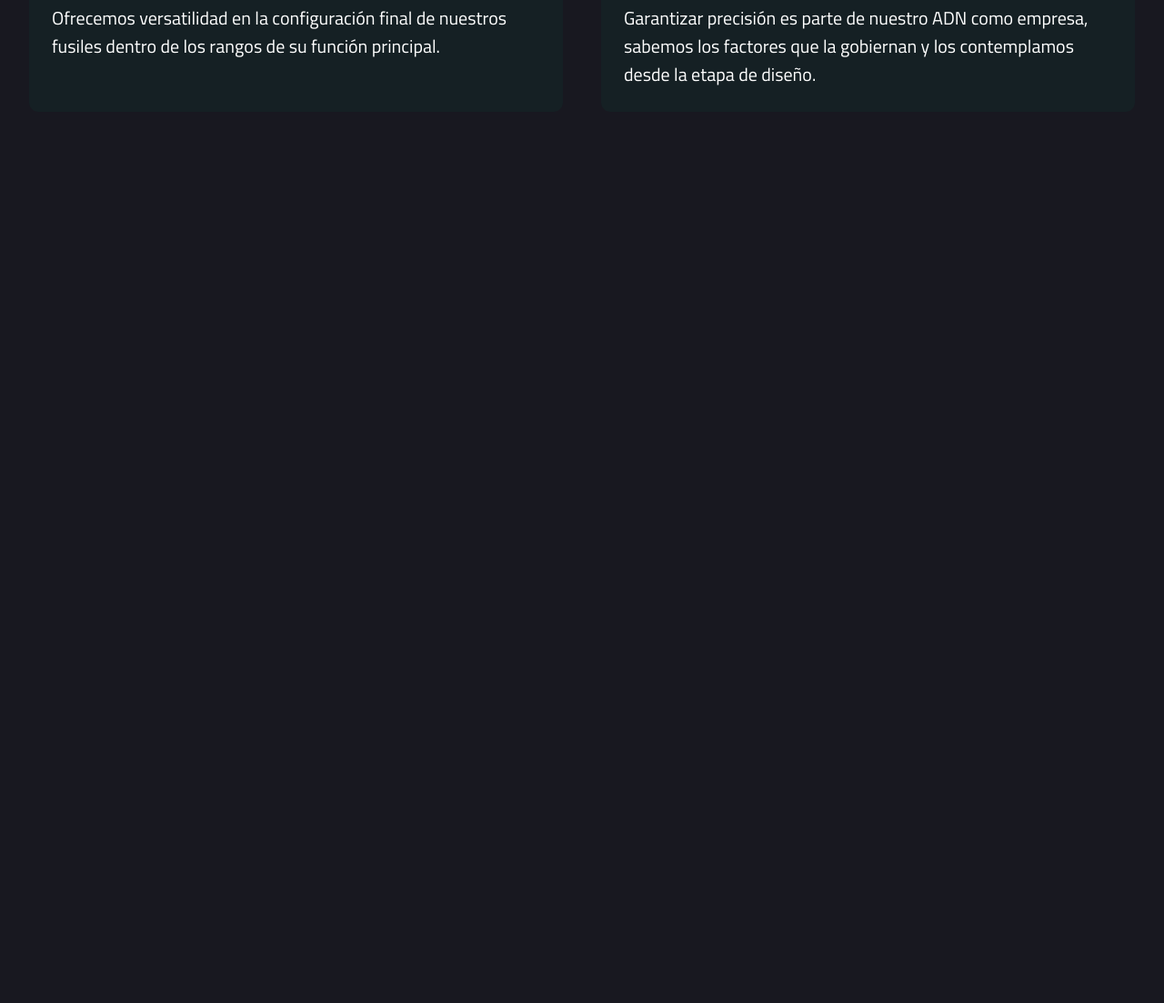
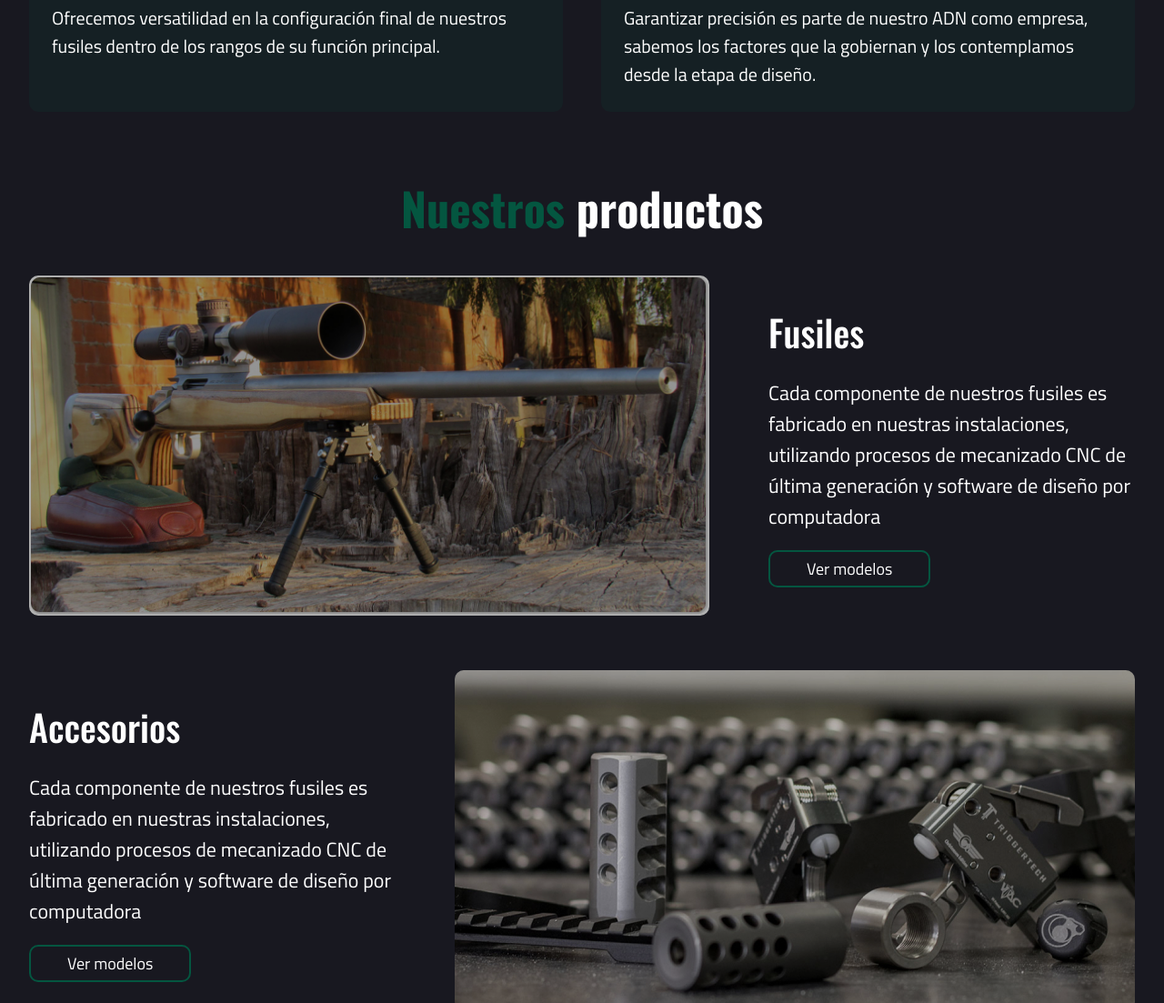
Before and after one commit to AndreaHebeGonzalez/casa-gonzalez-hijo, a website built with Vite: page index.html in a window 1280 px wide. Shown: the part 722-1825 px from the top of the page at 91% size. Before the commit the page ends 885 px from the top, so only its background shows below. Built offline with nearby package versions, Linux system fonts and the light colour scheme.

Commit message:
Agrego archivo y cambios

```diff
--- a/index.html
+++ b/index.html
@@ -14,7 +14,7 @@
             <h2 class="nosotros__heading"><span>Sobre</span> Nosotros</h2>
             <div class="nosotros__contenido">
               <p class="nosotros__texto">En Casa González e Hijo, nos especializamos en el desarrollo, diseño, fabricación y comercialización de fusiles de precisión de la más alta calidad. Cada componente de nuestros fusiles es fabricado en nuestras instalaciones, utilizando procesos de mecanizado CNC de última generación y software de diseño por computadora de vanguardia. Esta combinación de tecnología avanzada y dedicación a la excelencia nos permite ofrecer productos que cumplen con los estándares más exigentes de precisión y fiabilidad.</p>
-              <a class="nosotros__link" href="#">Leer más</a>
+              <a class="nosotros__enlace" href="#">Leer más</a>
             </div>
           </div>
 
@@ -45,6 +45,33 @@
         </div>
       </section>
 
+      <section class="productos seccion contenedor">
+        <h2 class="productos__heading"><span>Nuestros</span> productos</h2>
+        <div class="productos__contenido">
+          <img class="productos__img" src="src/assets/fusiles/fusil-1.jpg" alt="Imagen de fusil">
+          <div class="productos__informacion">
+            <h3 class="productos__titulo">Fusiles</h3>
+            <p class="productos__texto">Cada componente de nuestros fusiles es fabricado en nuestras instalaciones, utilizando procesos de mecanizado CNC de última generación y software de diseño por computadora</p>
+            <a class="productos__enlace" href="#">Ver modelos</a>
+          </div>
+        </div>
+        <div class="productos__contenido">
+          <img class="productos__img productos__img-accesorios" src="src/assets/accesorios/accesorios-1.jpg" alt="Imagen de accesorios">
+          <div class="productos__informacion">
+            <h3 class="productos__titulo">Accesorios</h3>
+            <p class="productos__texto">Cada componente de nuestros fusiles es fabricado en nuestras instalaciones, utilizando procesos de mecanizado CNC de última generación y software de diseño por computadora</p>
+            <a class="productos__enlace" href="#">Ver modelos</a>
+          </div>
+        </div>
+        <div class="productos__contenido">
+          <img class="productos__img" src="src/assets/componentes/componentes-1.jpg" alt="Imagen de componentes">
+          <div class="productos__informacion">
+            <h3 class="productos__titulo">Componentes del fusil</h3>
+            <p class="productos__texto">Cada componente de nuestros fusiles es fabricado en nuestras instalaciones, utilizando procesos de mecanizado CNC de última generación y software de diseño por computadora</p>
+            <a class="productos__enlace" href="#">Ver modelos</a>
+          </div>
+        </div>
+      </section>
     </main>
 
     <script type="module" src="main.js"></script>
--- a/src/scss/base/_mixins.scss
+++ b/src/scss/base/_mixins.scss
@@ -75,7 +75,7 @@
     background-color: transparent;
     color: v.$secundario;
     width: fit-content;
-    padding: .5rem 2.8rem; // desktop: 1.5rem 3.8rem
+    padding: .5rem 2.8rem; // desktop: .5rem 4rem
     border-radius: 1rem;
     border: 0.2rem solid v.$primario;
     transition: .5s;
--- a/src/scss/ui/contenido/_index.scss
+++ b/src/scss/ui/contenido/_index.scss
@@ -1 +1,2 @@
 @forward 'sobreNosotros';
+@forward 'nuestrosProductos';
--- /dev/null
+++ b/src/scss/ui/contenido/_nuestrosProductos.scss
@@ -0,0 +1,81 @@
+@use '../../base/variables' as v;
+@use '../../base/mixins' as m;
+
+.productos {
+    &__heading {
+        text-align: center;
+        font-size: 3rem;
+        font-family: v.$fuentePrincipal;
+        margin-bottom: 3rem;
+        @include m.telefono-2 {
+            font-size: 4rem;
+        }
+        @include m.tablet {
+            font-size: 5rem;
+            margin-bottom: 5rem;
+        }
+    }
+
+    &__contenido {
+        margin-bottom: 3rem;
+        @include m.flex(column, 1.5rem);
+        align-items: center;
+        &:nth-child(4) {
+            margin-bottom: 0;
+        }
+        @media(min-width: 1120px) {
+            margin-bottom: 6rem;
+            @include m.flex(row, 6.5rem);
+        }
+    }
+
+    &__img {
+        width: 100%;
+        border-radius: 1rem;
+        filter: brightness(0.7);
+        @include m.desktop {
+            width: 74.8rem;
+        }
+    }
+
+    &__img-accesorios {
+        @media(min-width: 1120px) {
+            order: 1;
+        }
+    }
+
+    &__informacion {
+        @include m.flex(column, 1rem);
+        align-items: center;
+        @media(min-width: 1120px) {
+            @include m.flex(column, 2rem);
+            align-items: flex-start;
+        }
+    }
+    &__titulo {
+        font-size: 3rem;
+        font-weight: 500;
+        font-family: v.$fuentePrincipal;
+        @include m.tablet {
+            font-size: 4rem;
+        }
+    }
+    &__texto {
+        text-align: center;
+        font-size: 1.6rem;
+        @include m.tablet {
+            font-size: 2.2rem;
+        }
+        @media(min-width: 1120px) {
+             text-align: initial;
+        }
+    }
+    &__enlace {
+        font-size: 1.6rem;
+        @include m.boton(v.$primario, v.$secundario);
+        @include m.tablet {
+            font-size: 1.8rem;
+            padding: .5rem 4rem;
+        }
+    }
+}
--- a/src/scss/ui/contenido/_sobreNosotros.scss
+++ b/src/scss/ui/contenido/_sobreNosotros.scss
@@ -41,7 +41,7 @@
         }
     }
 
-    &__link {
+    &__enlace {
         @include m.boton(v.$primario, v.$secundario);
         @include m.desktop-2 {
             padding: .5rem 4rem;
@@ -77,6 +77,7 @@
     }
 
     &__items-titulo {
+        text-transform: uppercase;
         color: v.$primario;
         font-family: v.$fuentePrincipal;
         font-size: 2.5rem;
```
Also changed, not shown: src/assets/accesorios/accesorios-1.jpg (added), src/assets/componentes/componentes-1.jpg (added), src/assets/fusiles/fusil-1.jpg (added), src/scss/base/_tipografia.scss (line endings or trailing spaces).
